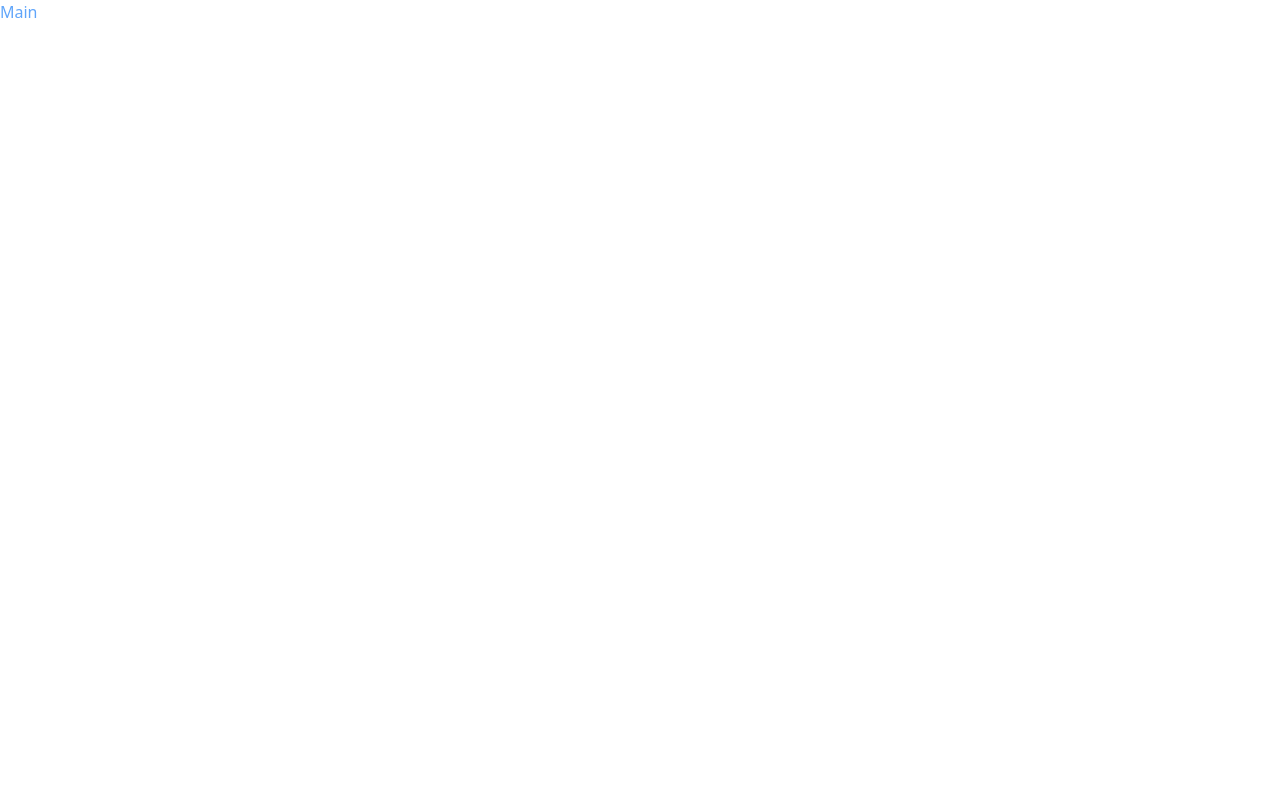
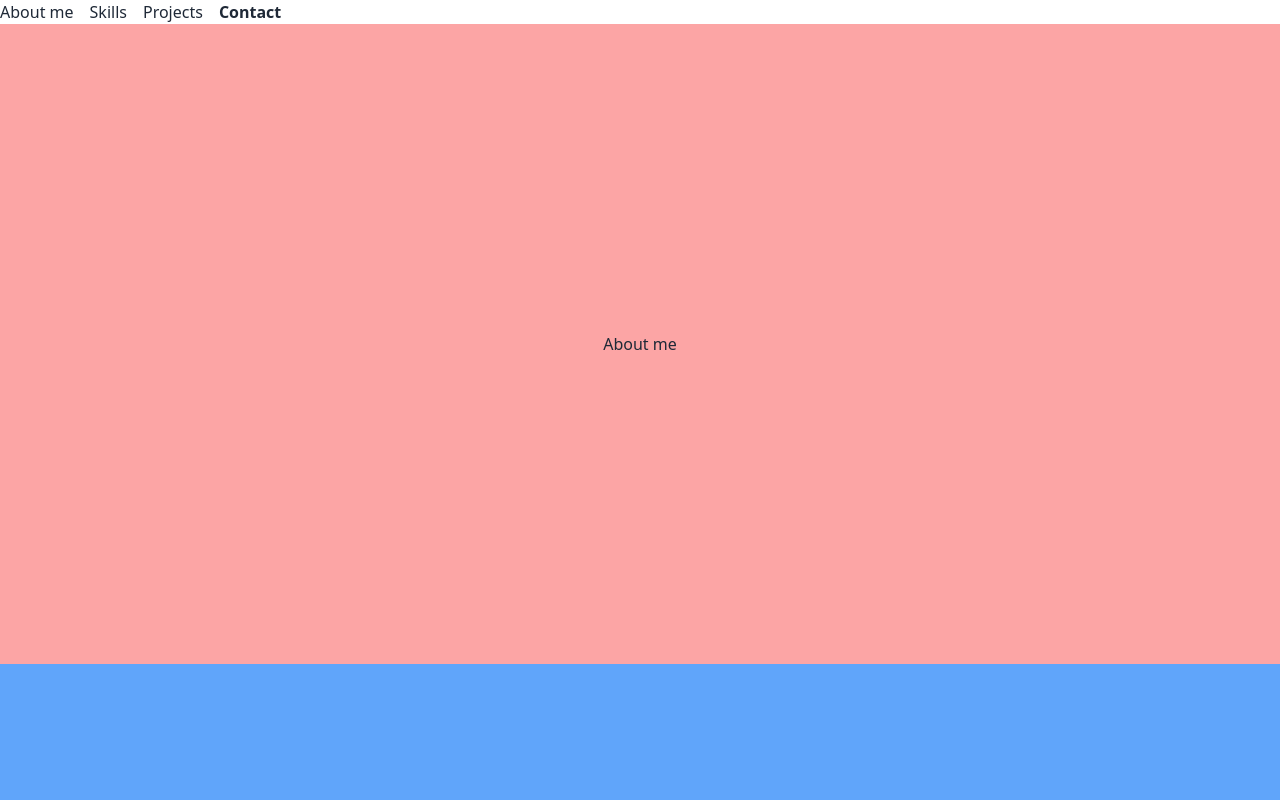
Before and after one commit to WiNloSt/bboykelvin.dev, a Next.js app: page / in a window 1280 px wide. Shown: the top 800 px of the page. Built offline with nearby package versions, Linux system fonts and the light colour scheme.

Commit message:
✨ Highlight section when scroll + apply sticky header

```diff
--- a/package.json
+++ b/package.json
@@ -9,6 +9,7 @@
     "lint": "next lint"
   },
   "dependencies": {
+    "classnames": "^2.3.1",
     "next": "11.0.1",
     "next-seo": "^4.26.0",
     "react": "17.0.2",
--- /dev/null
+++ b/pages/index.d.ts
@@ -0,0 +1,6 @@
+interface UseIntersectionObserverProps {
+    onEnter: Function
+    onExit: Function
+    margin?: string
+    threshold?: number | number[]
+}
--- a/pages/index.js
+++ b/pages/index.js
@@ -1,8 +1,51 @@
-import Head from 'next/head'
-import Image from 'next/image'
 import { NextSeo } from 'next-seo'
+import classNames from 'classnames'
+import { forwardRef, useEffect, useRef, useState } from 'react'
 
 export default function Home() {
+  const [isFixedNavBarVisible, setIsFixedNavBarVisible] = useState(true)
+  const fixedNavBarRef = useIntersectionObserver({
+    onExit() {
+      setIsFixedNavBarVisible(false)
+    },
+    onEnter() {
+      setIsFixedNavBarVisible(true)
+    },
+    threshold: 1,
+  })
+  const [sectionVisibilities, setSectionVisibilities] = useState({
+    'about-me': false,
+    skills: false,
+    projects: false,
+    contact: false,
+    end: false,
+  })
+
+  const activeSection = computeActiveSection(sectionVisibilities)
+
+  /**
+   * @param {string} sectionId
+   */
+  function handleSectionEnter(sectionId) {
+    setSectionVisibilities((sectionVisibilities) => {
+      return {
+        ...sectionVisibilities,
+        [sectionId]: true,
+      }
+    })
+  }
+
+  /**
+   * @param {string} sectionId
+   */
+  function handleSectionExit(sectionId) {
+    setSectionVisibilities((sectionVisibilities) => {
+      return {
+        ...sectionVisibilities,
+        [sectionId]: false,
+      }
+    })
+  }
   return (
     <>
       <NextSeo
@@ -15,7 +58,206 @@ export default function Home() {
           },
         ]}
       />
-     <div className='text-blue-400'>Main</div>
+      <NavBar activeSection={activeSection} hidden={!isFixedNavBarVisible} isSticky />
+      <NavBar ref={fixedNavBarRef} activeSection={activeSection} />
+      <div className="">
+        <Section
+          onEnter={handleSectionEnter}
+          onExit={handleSectionExit}
+          id="about-me"
+          className="bg-red-300"
+        >
+          About me
+        </Section>
+        <Section
+          onEnter={handleSectionEnter}
+          onExit={handleSectionExit}
+          id="skills"
+          className="bg-blue-400"
+        >
+          Skills
+        </Section>
+        <Section
+          onEnter={handleSectionEnter}
+          onExit={handleSectionExit}
+          id="projects"
+          className="bg-green-400"
+        >
+          Projects
+        </Section>
+        <Section
+          onEnter={handleSectionEnter}
+          onExit={handleSectionExit}
+          id="contact"
+          className="bg-purple-400"
+        >
+          Contact
+        </Section>
+        <Section onEnter={handleSectionEnter} onExit={handleSectionExit} id="end" last></Section>
+      </div>
     </>
   )
 }
+
+const NavBar = forwardRef(
+  /**
+   *
+   * @param {object} props
+   * @param {keyof SectionVisibility} props.activeSection
+   * @param {boolean} [props.isSticky]
+   * @param {boolean} [props.hidden]
+   * @param {string} [props.className]
+   * @param {*} ref
+   * @returns
+   */
+  function NavBar({ activeSection, className, hidden, isSticky }, ref) {
+    return (
+      <nav
+        ref={ref}
+        aria-hidden={hidden}
+        className={classNames(
+          'w-full',
+          className,
+          isSticky && {
+            fixed: !hidden,
+            hidden: hidden,
+          }
+        )}
+      >
+        <ul className="bg-white flex flex-row list-none">
+          <NavItem active={activeSection === 'about-me'}>
+            <a href="#about-me">About me</a>
+          </NavItem>
+          <NavItem active={activeSection === 'skills'}>
+            <a href="#skills">Skills</a>
+          </NavItem>
+          <NavItem active={activeSection === 'projects'}>
+            <a href="#projects">Projects</a>
+          </NavItem>
+          <NavItem active={activeSection === 'contact'}>
+            <a href="#contact">Contact</a>
+          </NavItem>
+        </ul>
+      </nav>
+    )
+  }
+)
+
+/**
+ *
+ * @param {object} props
+ * @param {boolean} props.active
+ * @param {import('react').ReactElement} props.children
+ * @returns {import('react').ReactElement}
+ */
+function NavItem({ active, children }) {
+  return (
+    <li
+      className={classNames('mr-4 last-of-type:mr-0', {
+        'font-bold': active,
+      })}
+    >
+      {children}
+    </li>
+  )
+}
+/**
+ *
+ * @param {object} props
+ * @param {import('react').ReactNode} props.children
+ * @param {string} props.id
+ * @param {(sectionId: string) => void} props.onEnter
+ * @param {Function} props.onExit
+ * @param {string} [props.className]
+ * @param {boolean} [props.last]
+ */
+function Section({ children, className, id, onEnter, onExit, last }) {
+  function handleEnter() {
+    onEnter(id)
+  }
+
+  function handleExit() {
+    onExit(id)
+  }
+  const targetRef = useIntersectionObserver({
+    onEnter: handleEnter,
+    onExit: handleExit,
+    margin: !last ? '-32px' : '0px',
+  })
+  return (
+    <div
+      id={id}
+      className={classNames('h-[80vh]', className, { 'h-0 overflow-hidden': last })}
+      ref={targetRef}
+      aria-hidden={last}
+    >
+      <div className="grid place-items-center h-full">{children}</div>
+    </div>
+  )
+}
+
+/**
+ *
+ * @template T
+ * @param {UseIntersectionObserverProps} props
+ * @returns {import('react').MutableRefObject<T & HTMLElement | null>}
+ */
+function useIntersectionObserver({ onExit, onEnter, margin, threshold = 0 }) {
+  const targetRef = useRef(/** @type{T & HTMLElement | null} */ (null))
+
+  useEffect(() => {
+    if (targetRef.current) {
+      const targetRefValue = targetRef.current
+      /**
+       * @type {IntersectionObserverCallback}
+       */
+      function callback(entries) {
+        entries.forEach((entry) => {
+          if (entry.intersectionRatio === threshold) {
+            onExit()
+          } else {
+            onEnter()
+          }
+        })
+      }
+
+      const config = {
+        rootMargin: margin,
+        threshold,
+      }
+
+      const observer = new IntersectionObserver(callback, config)
+      observer.observe(targetRefValue)
+
+      return () => {
+        observer.unobserve(targetRefValue)
+      }
+    }
+  }, [])
+
+  return targetRef
+}
+
+/**
+ * @typedef {{ 'about-me': boolean; skills: boolean; projects: boolean; contact: boolean; end: boolean; }} SectionVisibility
+ *
+ * @param {SectionVisibility} sectionVisibilities
+ * @returns {keyof SectionVisibility}
+ */
+function computeActiveSection(sectionVisibilities) {
+  if (sectionVisibilities.end) {
+    return 'contact'
+  }
+  /**
+   * @type {Array<keyof SectionVisibility>}
+   */
+  const SECTION_ORDER = ['about-me', 'skills', 'projects', 'contact', 'end']
+
+  const defaultSectionToAvoidTypeError = SECTION_ORDER[0]
+  const activeSection =
+    SECTION_ORDER.find((sectionId) => {
+      return sectionVisibilities[sectionId]
+    }) || defaultSectionToAvoidTypeError
+
+  return activeSection
+}
--- a/styles/globals.css
+++ b/styles/globals.css
@@ -1,3 +1,7 @@
 @tailwind base;
 @tailwind components;
 @tailwind utilities;
+
+html {
+    @apply text-gray-800
+}
```
Also changed, not shown: 1 other file (tests, documents, lock files or other folders).
